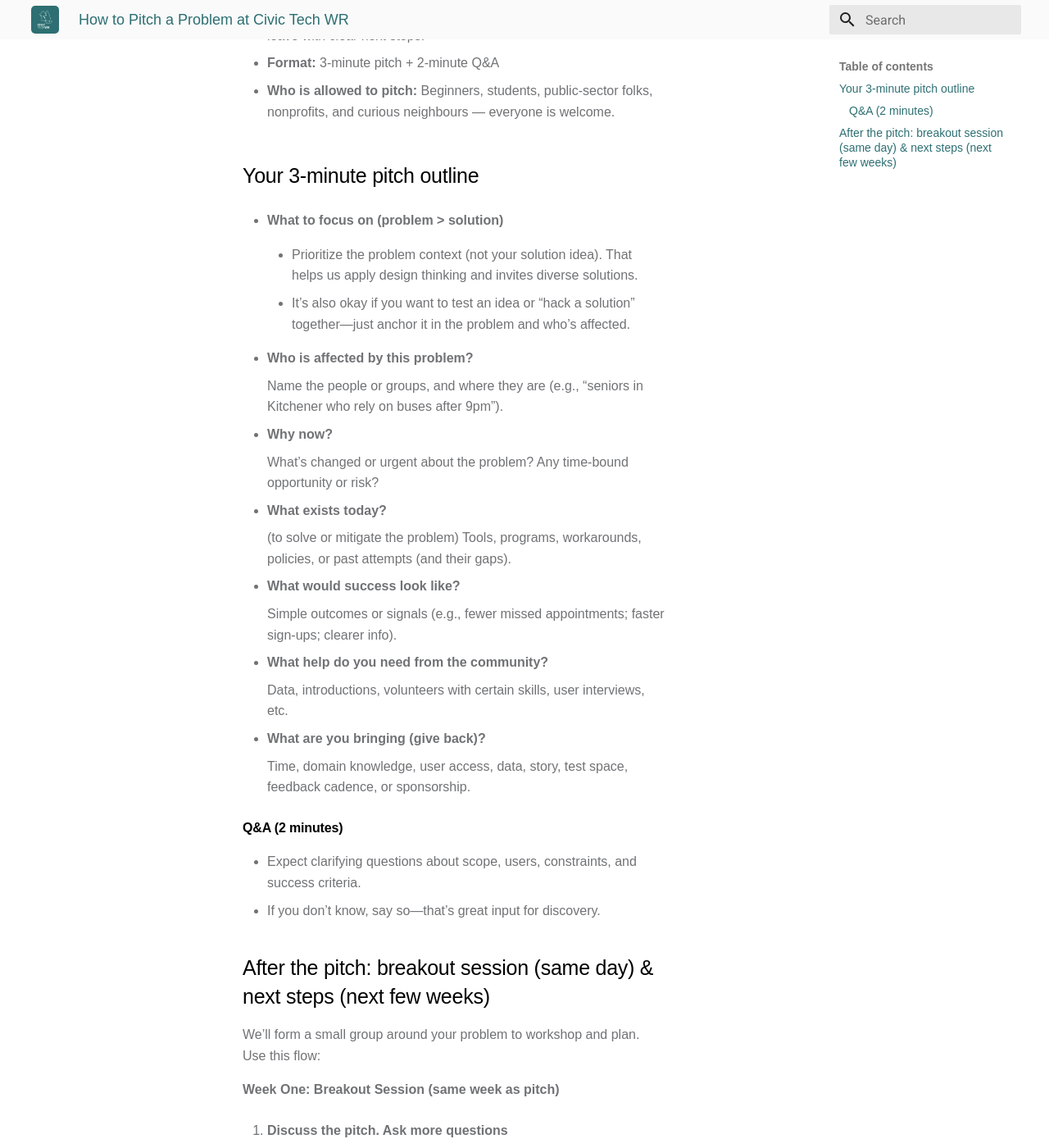
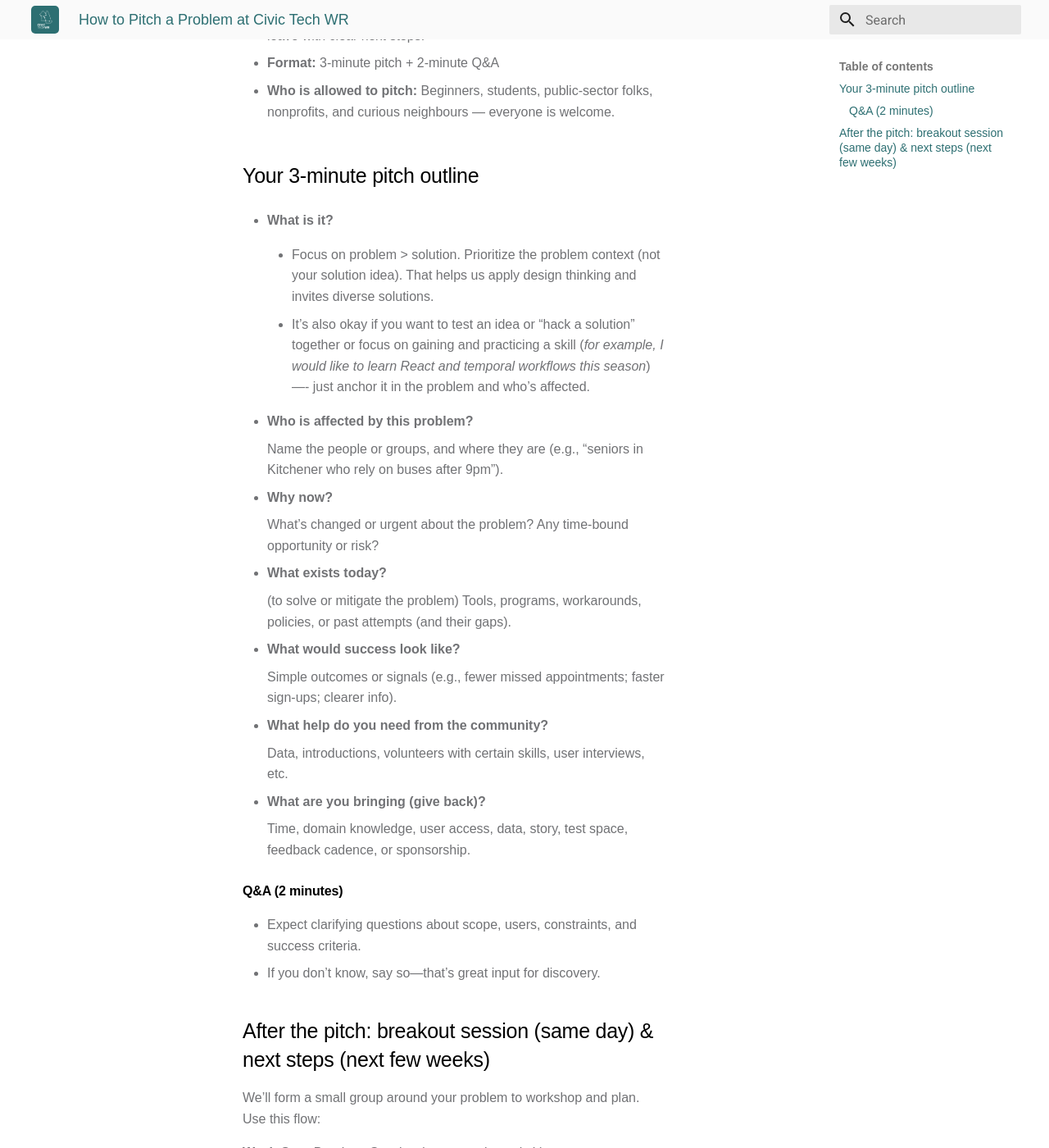
Before and after one commit to CivicTechWR/CTWR-Organization-Documentation, an MkDocs documentation site: the page built from docs/Guidelines_&_Templates/Template_Pitching.md, in a window 1280 px wide and 1400 px high, scrolled down 273 px. Shown: the whole window at 82% size. Built offline with MkDocs 1.6.1 and Material for MkDocs 9.7.7, drawn with Linux system fonts in a browser that asks for light colours; some of the changed lines change nothing that is shown; some of the changed text lies outside the part shown.

Commit message:
Updating pitching guidelines

```diff
--- a/docs/Guidelines_&_Templates/Template_Pitching.md
+++ b/docs/Guidelines_&_Templates/Template_Pitching.md
@@ -12,11 +12,11 @@ hide:
 
 ## Your 3-minute pitch outline
 
-- **What to focus on (problem > solution)**
+- **What is it?**
 
-	- Prioritize the problem context (not your solution idea). That helps us apply design thinking and invites diverse solutions.
+	- Focus on problem > solution. Prioritize the problem context (not your solution idea). That helps us apply design thinking and invites diverse solutions.
 
-	- It’s also okay if you want to test an idea or “hack a solution” together—just anchor it in the problem and who’s affected.
+	- It’s also okay if you want to test an idea or “hack a solution” together or focus on gaining and practicing a skill (*for example, I would like to learn React and temporal workflows this season*) —- just anchor it in the problem and who’s affected.
 
 - **Who is affected by this problem?**
 
@@ -52,34 +52,36 @@ hide:
 
 We’ll form a small group around your problem to workshop and plan. Use this flow:
 
-**Week One: Breakout Session (same week as pitch)**
+**Week One:** Breakout Session (same week as pitch)
 
-1. **Discuss the pitch. Ask more questions**
+- **Discuss the pitch**
 
-2. **Cluster insights**
+	Ask more questions. Get deeper into understanding the problem & need.
+
+- **Cluster insights**
 
 	Categories the information you discovered about the problem. Put facts and observations on sticky notes (physical or digital) and group into themes. End with a few sub-problems.
 
-**Week Two: Mini Hackathon**
+**Week Two:** Mini Hackathon
 
-3. **Prioritize 1–3 themes or sub-problems**
+- **Prioritize 1–3 themes or sub-problems**
 
-	  Choose 1-3 sub-problems to prioritize working on. Quick vote using impact vs. effort or community value vs. feasibility.
+	Choose 1-3 sub-problems to prioritize working on. Quick vote using impact vs. effort or community value vs. feasibility.
 
-4. **Brainstorm freely**
+- **Brainstorm freely**
 
-	  Spend 5–7 minutes of silent idea-generation, then share. Go for quantity, not polish or quality. For example "we'll bring polar bears to scare politicans into action on Climate Change" is totally acceptable idea at this stage.
+	Spend 5–7 minutes of silent idea-generation, then share. Go for quantity, not polish or quality. For example "we'll bring polar bears to scare politicans into action on Climate Change" is totally acceptable idea at this stage.
 
-5. **Choose a solution to test**
+- **Choose a solution to test**
 
-	  Choose 1–2 ideas. Define the smallest testable prototype (MVP) for the hack night.
+	Choose 1–2 ideas. Define the smallest testable prototype (MVP) for the hack night.
 
-6. **Plan the prototype**
+- **Plan the prototype**
 
-	  Who’s doing what by when? What data/access is needed? How will we measure success?
+	Who’s doing what by when? What data/access is needed? How will we measure success?
 
-**Weeks Three to Eleven: Work on Project**
+**Weeks Three to Eleven:** Work on Project
 
-7. **Test → learn → iterate**
+- **Test → learn → iterate**
 
-	  Do quick user checks. You can ask the community for critique and feedback, or user test directly with the right users. Capture learnings and plan the next loop. Then repeat
+	Do quick user checks. You can ask the community for critique and feedback, or user test directly with the right users. Capture learnings and plan the next loop. Then repeat
```
